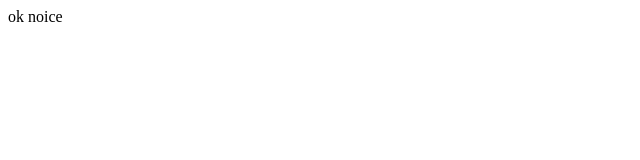
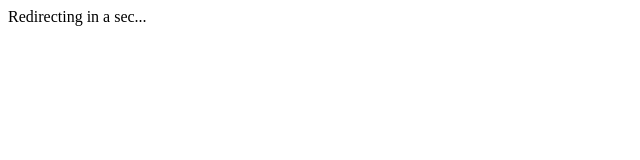
Before and after one commit to trochr/ntr, a plain HTML site: page i/index.htm in a window 1280 px wide. Shown: the full height of the page, 0-640 px from the left. Drawn offline with Linux system fonts and the light colour scheme.

Commit message:
Functional redirect

```diff
--- a/i/index.htm
+++ b/i/index.htm
@@ -1 +1,16 @@
-ok noice
+<html>
+    <head>
+        <title>NTR Redirection...</title>
+    </head>
+    <body>
+        Redirecting in a sec...
+        <script>
+            window.onload = function () {
+                var URLStart = "https://trochr.github.io/Nes-Tetris-Replay/";
+                var level = document.URL.split("?")[1].split(",")[0];
+                var base64 = document.URL.split("?")[1].split(",")[1];
+                location.assign(URLStart+'?sl='+level+'&r='+base64);
+            }
+        </script>
+    </body>
+</html>
```
